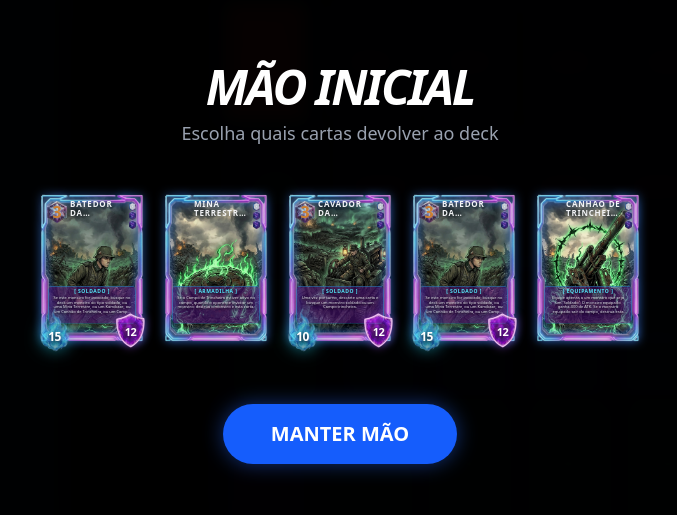
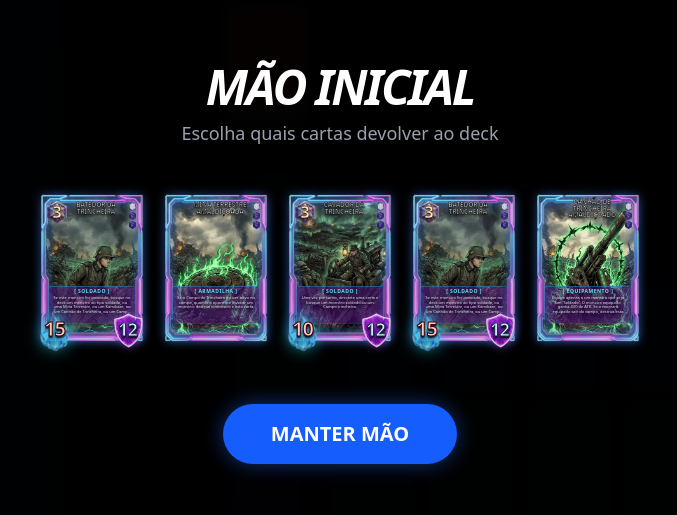
Before and after one commit to MateusPereiraFranco/battlecardstrip, a Next.js app: page /game in a window 1280 px wide. Shown: the part 137-652 px from the top of the page, without its empty margins (300-977 px from the left). Built offline with nearby package versions, Linux system fonts and the light colour scheme.

Commit message:
Ajustando o nome da carta. dando destaque para os numeros. tirando o fantasma da carta quando arrastada para invocar/baixar

```diff
--- a/src/components/game/CardDetail.tsx
+++ b/src/components/game/CardDetail.tsx
@@ -3,34 +3,21 @@ import React from "react";
 import Image from "next/image";
 import { Card } from "../../types/card";
 import { getEffectiveStats } from "../../utils/rules";
+// 👇 IMPORTA TODAS AS UTILIDADES DE VISUAL AQUI
+import {
+  getDynamicAssets,
+  getNivelNeonClass,
+  GLASS_CLIP_PATH,
+  getStatColorClass,
+  getCardTypeLabel,
+  getCardNameClass,
+} from "../../utils/cardVisuals";
 
 interface CardDetailProps {
   card: Card | null;
   activeFieldSpells?: (Card | null)[];
   equipments?: (Card | null)[];
 }
-
-const getDynamicAssets = (card: Card) => {
-  let assets = {
-    border: "/images/cardElements/borda.png",
-    levelGem: "/images/cardElements/gemaCarta.png",
-    manaFilled: "/images/cardElements/gemaGastoPreenchido.png",
-    manaEmpty: "/images/cardElements/gemaGastoVazio.png",
-    atkIcon: "/images/cardElements/chamas2.png",
-    defIcon: "/images/cardElements/escudo.png",
-  };
-  return assets;
-};
-
-const getNivelNeonClass = (level: number): string => {
-  if (level <= 4)
-    return "text-[#CD7F32] drop-shadow-[0_0_10px_rgba(205,127,50,0.8)]";
-  if (level <= 6)
-    return "text-[#C0C0C0] drop-shadow-[0_0_10px_rgba(192,192,192,0.8)]";
-  if (level <= 8)
-    return "text-[#FFD700] drop-shadow-[0_0_15px_rgba(255,215,0,0.9)]";
-  return "text-[#b9f2ff] drop-shadow-[0_0_20px_rgba(185,242,255,1)]";
-};
 
 export default function CardDetail({
   card,
@@ -52,7 +39,7 @@ export default function CardDetail({
   const isMonster = "attack" in card;
   const assets = getDynamicAssets(card);
   const monsterLevel = "level" in card ? card.level : 1;
-  const neonClass = getNivelNeonClass(monsterLevel);
+  const neonClass = getNivelNeonClass(monsterLevel, "lg");
 
   return (
     <div className="w-full h-full flex flex-col gap-6 pb-4 overflow-y-auto custom-scrollbar">
@@ -92,7 +79,7 @@ export default function CardDetail({
                   className="object-contain"
                 />
                 <span
-                  className={`relative z-10 ${neonClass} font-black text-[35px] pb-1`}
+                  className={`relative z-10 ${neonClass} font-black text-[30px] pb-1`}
                 >
                   {monsterLevel}
                 </span>
@@ -103,7 +90,7 @@ export default function CardDetail({
               {[...Array(3)].map((_, i) => (
                 <div
                   key={i}
-                  className="relative w-[20px] h-[45px] mix-blend-screen drop-shadow-[0_0_5px_rgba(255,255,255,0.5)]"
+                  className="relative w-[17px] h-[42px] mix-blend-screen drop-shadow-[0_0_5px_rgba(255,255,255,0.5)]"
                 >
                   <Image
                     src={
@@ -117,25 +104,18 @@ export default function CardDetail({
               ))}
             </div>
 
-            <div className="absolute top-[4%] left-[28%] right-[16%] h-[15%] flex items-start justify-start">
-              <span className="text-[22px] font-black text-gray-100 uppercase tracking-widest drop-shadow-[0_4px_6px_rgba(0,0,0,1)] line-clamp-2 leading-[1.1]">
+            <div className="absolute top-[4%] left-[15%] right-[7%] h-[15%] flex items-center justify-center">
+              <span className={`text-[17px] ${getCardNameClass("sm")}`}>
                 {card.name}
               </span>
             </div>
 
-            {/* 👇 BASE CENTRAL: Cor Roxa Adicionada (bg-purple-900/50) 👇 */}
-            {/* Você pode mudar o '50' para '30' (mais transparente) ou '70' (mais sólido) */}
             <div
               className="absolute bottom-[11%] left-1/2 -translate-x-1/2 w-[88%] h-[26%] bg-purple-900/50 backdrop-blur-md border-[2px] border-cyan-400/30 flex flex-col items-center justify-start p-2 shadow-[0_8px_20px_rgba(0,0,0,0.8)] z-20"
-              style={{
-                clipPath:
-                  "polygon(3% 0, 97% 0, 100% 10%, 100% 90%, 97% 100%, 3% 100%, 0 90%, 0 10%)",
-              }}
+              style={{ clipPath: GLASS_CLIP_PATH }} // 👈 Reciclado!
             >
               <span className="text-[12px] text-cyan-300 font-bold uppercase tracking-widest text-center leading-none mb-1 drop-shadow-[0_2px_4px_rgba(0,0,0,1)]">
-                {isMonster
-                  ? `[ ${"race" in card ? card.race : "Normal"} ]`
-                  : `[ ${card.cardType === "Spell" ? "Mágica" : card.cardType === "EquipSpell" ? "Equipamento" : card.cardType === "Trap" ? "Armadilha" : "Campo"} ]`}
+                {getCardTypeLabel(card)} {/* 👈 Reciclado! */}
               </span>
               <div className="text-[11px] text-gray-200 leading-[1.3] text-center overflow-hidden line-clamp-4 w-full px-1 font-medium drop-shadow-[0_2px_2px_rgba(0,0,0,1)]">
                 {card.description || "Sem descrição disponível."}
@@ -144,7 +124,6 @@ export default function CardDetail({
 
             {isMonster && currentStats && (
               <>
-                {/* 👇 CHAMAS DE ATK: Adicionado z-30 para ficar por cima do vidro 👇 */}
                 <div className="absolute -bottom-[20px] -left-[25px] w-[120px] h-[120px] flex items-center justify-center drop-shadow-[0_0_15px_rgba(34,211,238,0.8)] z-30">
                   <Image
                     src={assets.atkIcon}
@@ -152,14 +131,14 @@ export default function CardDetail({
                     fill
                     className="object-contain opacity-70"
                   />
+                  {/* 👇 Atualizado: Passando "atk" 👇 */}
                   <span
-                    className={`relative z-10 top-5 text-[34px] font-black drop-shadow-[0_4px_4px_rgba(0,0,0,1)] tracking-tighter ${currentStats.isBuffed ? "text-green-300" : "text-white"}`}
+                    className={`relative z-10 top-5 text-[34px] font-black tracking-tighter ${getStatColorClass(currentStats.isBuffed, "atk", "lg")}`}
                   >
                     {currentStats.attack}
                   </span>
                 </div>
 
-                {/* 👇 ESCUDO DE DEF: Adicionado z-30 para ficar por cima do vidro 👇 */}
                 <div className="absolute -bottom-[15px] -right-[15px] w-[90px] h-[90px] flex items-center justify-center mix-blend-screen drop-shadow-[0_0_10px_rgba(168,85,247,0.5)] z-30">
                   <Image
                     src={assets.defIcon}
@@ -167,8 +146,9 @@ export default function CardDetail({
                     fill
                     className="object-contain"
                   />
+                  {/* 👇 Atualizado: Passando "def" 👇 */}
                   <span
-                    className={`relative z-10 top-1 text-[28px] font-black drop-shadow-[0_4px_4px_rgba(0,0,0,1)] tracking-tighter ${currentStats.isBuffed ? "text-green-300" : "text-white"}`}
+                    className={`relative z-10 top-1 text-[28px] font-black tracking-tighter ${getStatColorClass(currentStats.isBuffed, "def", "lg")}`}
                   >
                     {currentStats.defense}
                   </span>
--- a/src/components/game/CardView.tsx
+++ b/src/components/game/CardView.tsx
@@ -6,42 +6,33 @@ import Image from "next/image";
 import { Card } from "../../types/card";
 import { motion } from "framer-motion";
 import { getEffectiveStats } from "../../utils/rules";
+// 👇 IMPORTA TODAS AS UTILIDADES DE VISUAL AQUI
+import {
+  getDynamicAssets,
+  getNivelNeonClass,
+  GLASS_CLIP_PATH,
+  getStatColorClass,
+  getCardTypeLabel,
+  getCardNameClass,
+} from "../../utils/cardVisuals";
 
+// ... (Mantenha a Interface CardViewProps igual)
 interface CardViewProps {
   card: Card | null;
   activeFieldSpells?: (Card | null)[];
   equipments?: (Card | null)[];
   onClick?: (card: Card) => void;
-  onPlayCard?: (card: Card) => void;
+  onPlayCard?: (card: Card, targetZoneIndex?: number) => void;
   disableDrag?: boolean;
   isAttacking?: boolean;
   attackTrajectory?: { x: number; y: number } | null;
   isOpponent?: boolean;
+  onDragStart?: () => void;
+  onDragEnd?: () => void;
 }
 
-const getDynamicAssets = (card: Card) => {
-  let assets = {
-    border: "/images/cardElements/borda.png",
-    levelGem: "/images/cardElements/gemaCarta.png",
-    manaFilled: "/images/cardElements/gemaGastoPreenchido.png",
-    manaEmpty: "/images/cardElements/gemaGastoVazio.png",
-    atkIcon: "/images/cardElements/chamas2.png",
-    defIcon: "/images/cardElements/escudo.png",
-  };
-  return assets;
-};
-
-const getNivelNeonClass = (level: number): string => {
-  if (level <= 4)
-    return "text-[#CD7F32] drop-shadow-[0_0_8px_rgba(205,127,50,1)]";
-  if (level <= 6)
-    return "text-[#C0C0C0] drop-shadow-[0_0_8px_rgba(192,192,192,1)]";
-  if (level <= 8)
-    return "text-[#FFD700] drop-shadow-[0_0_10px_rgba(255,215,0,1)]";
-  return "text-[#b9f2ff] drop-shadow-[0_0_15px_rgba(185,242,255,1)]";
-};
-
 export default function CardView({
+  // ... (Mantenha as props igual)
   card,
   activeFieldSpells = [],
   equipments = [],
@@ -51,6 +42,8 @@ export default function CardView({
   isAttacking = false,
   attackTrajectory = null,
   isOpponent = false,
+  onDragEnd,
+  onDragStart,
 }: CardViewProps) {
   if (!card) return null;
 
@@ -67,8 +60,9 @@ export default function CardView({
   const isMonster = "attack" in card;
   const assets = getDynamicAssets(card);
   const monsterLevel = "level" in card ? card.level : 1;
-  const neonClass = getNivelNeonClass(monsterLevel);
+  const neonClass = getNivelNeonClass(monsterLevel, "sm");
 
+  // ... (Mantenha o IF do card.isFaceDown inteiro como já está)
   if (card.isFaceDown) {
     return (
       <motion.div
@@ -91,6 +85,7 @@ export default function CardView({
     );
   }
 
+  // 👇 MUDANÇAS DAQUI PARA BAIXO 👇
   return (
     <motion.div
       onClick={() => onClick && onClick(card)}
@@ -98,9 +93,43 @@ export default function CardView({
       drag={!disableDrag}
       dragSnapToOrigin={true}
       initial={{ rotate: finalRotation }}
+      onDragStart={() => {
+        if (!disableDrag && onDragStart) onDragStart();
+      }}
       onDragEnd={(event, info) => {
-        if (!disableDrag && info.offset.y < -100 && onPlayCard)
+        if (disableDrag) return;
+
+        if (onDragEnd) onDragEnd();
+
+        const targetEl = event.target as HTMLElement;
+        targetEl.style.pointerEvents = "none";
+
+        // 2. Pega exatamente qual elemento (slot) está embaixo do mouse
+        const dropTarget = document.elementFromPoint(
+          info.point.x,
+          info.point.y,
+        );
+
+        // 3. Liga o clique da carta de volta
+        targetEl.style.pointerEvents = "auto";
+
+        // 4. Procura se caiu em alguma zona válida da mesa
+        const zoneElement = dropTarget?.closest(
+          '[id^="my-monster-"], [id^="my-spell-"], #my-field-zone',
+        );
+
+        if (zoneElement && onPlayCard) {
+          // Extrai o número do final do ID do slot (ex: "my-monster-2" -> 2)
+          let index: number | undefined = undefined;
+          const parts = zoneElement.id.split("-");
+          if (parts.length === 3 && !isNaN(parseInt(parts[2]))) {
+            index = parseInt(parts[2]);
+          }
+          onPlayCard(card, index); // Manda jogar exatamente no slot escolhido!
+        } else if (info.offset.y < -100 && onPlayCard) {
+          // Se não caiu em slot nenhum, mas jogou pra cima, auto-completa
           onPlayCard(card);
+        }
       }}
       animate={
         isAttacking && attackTrajectory
@@ -174,24 +203,21 @@ export default function CardView({
           ))}
         </div>
 
-        <div className="absolute top-[4%] left-[28%] right-[16%] h-[15%] flex items-start justify-start">
-          <span className="text-[8px] font-black text-gray-100 uppercase tracking-widest drop-shadow-[0_2px_4px_rgba(0,0,0,1)] line-clamp-2 leading-[1.1]">
+        <div className="absolute top-[4%] left-[18%] right-[10%] h-[12%] flex items-center justify-center">
+          {/* 👇 Fonte reduzida de 8px para 6.5px, combinada com a nova fonte fina do cardVisuals! */}
+          <span
+            className={`text-[6.5px] leading-none ${getCardNameClass("sm")}`}
+          >
             {card.name}
           </span>
         </div>
 
-        {/* 👇 BASE CENTRAL: bg-purple-900/50 👇 */}
         <div
           className="absolute bottom-[11%] left-1/2 -translate-x-1/2 w-[88%] h-[26%] bg-purple-900/50 backdrop-blur-md border-[1px] border-cyan-400/30 flex flex-col items-center justify-start p-[2px] shadow-[0_4px_10px_rgba(0,0,0,0.8)] z-20"
-          style={{
-            clipPath:
-              "polygon(3% 0, 97% 0, 100% 10%, 100% 90%, 97% 100%, 3% 100%, 0 90%, 0 10%)",
-          }}
+          style={{ clipPath: GLASS_CLIP_PATH }} // 👈 Reciclado!
         >
           <span className="text-[5px] text-cyan-300 font-bold uppercase tracking-widest text-center leading-none mb-[2px] drop-shadow-[0_1px_2px_rgba(0,0,0,1)]">
-            {isMonster
-              ? `[ ${"race" in card ? card.race : "Normal"} ]`
-              : `[ ${card.cardType === "Spell" ? "Mágica" : card.cardType === "EquipSpell" ? "Equipamento" : card.cardType === "Trap" ? "Armadilha" : "Campo"} ]`}
+            {getCardTypeLabel(card)} {/* 👈 Reciclado e super limpo! */}
           </span>
           <div className="text-[4px] text-gray-200 leading-[1.2] text-center overflow-hidden line-clamp-4 w-full px-[2px] font-medium drop-shadow-[0_1px_1px_rgba(0,0,0,1)]">
             {card.description || "Sem descrição disponível."}
@@ -200,23 +226,22 @@ export default function CardView({
 
         {isMonster && currentStats && (
           <>
-            {/* 👇 CHAMAS DE ATK: z-30 👇 */}
             <div className="absolute -bottom-3 -left-[10px] w-[45px] h-[45px] flex items-center justify-center drop-shadow-[0_0_8px_rgba(34,211,238,0.8)] z-30">
               <Image
                 src={assets.atkIcon}
                 alt="ATK"
                 fill
-                className="object-contain opacity-60"
+                className="object-contain opacity-70"
               />
+              {/* 👇 Atualizado: Passando "atk" 👇 */}
               <span
-                className={`relative z-10 top-2 text-[12px] font-black drop-shadow-[0_2px_2px_rgba(0,0,0,1)] tracking-tighter ${currentStats.isBuffed ? "text-green-300" : "text-white"}`}
+                className={`relative z-10 text-[20px] font-black tracking-tighter ${getStatColorClass(currentStats.isBuffed, "atk", "sm")}`}
               >
                 {currentStats.attack}
               </span>
             </div>
 
-            {/* 👇 ESCUDO DE DEF: z-30 👇 */}
-            <div className="absolute -bottom-2 -right-[6px] w-[35px] h-[35px] flex items-center justify-center mix-blend-screen drop-shadow-[0_0_5px_rgba(168,85,247,0.5)] z-30">
+            <div className="absolute -bottom-2 -right-[4px] w-[35px] h-[35px] flex items-center justify-center mix-blend-screen drop-shadow-[0_0_5px_rgba(168,85,247,0.5)] z-30">
               <Image
                 src={assets.defIcon}
                 alt="DEF"
@@ -224,7 +249,7 @@ export default function CardView({
                 className="object-contain"
               />
               <span
-                className={`relative z-10 top-[2px] text-[11px] font-black drop-shadow-[0_2px_2px_rgba(0,0,0,1)] tracking-tighter ${currentStats.isBuffed ? "text-green-300" : "text-white"}`}
+                className={`relative z-10 top-[-1px] -right-[-1px] text-[18px] font-black tracking-tighter ${getStatColorClass(currentStats.isBuffed, "def", "sm")}`}
               >
                 {currentStats.defense}
               </span>
--- /dev/null
+++ b/src/utils/cardVisuals.ts
@@ -0,0 +1,104 @@
+// src/utils/cardVisuals.ts
+import { Card } from "../types/card";
+
+export const getDynamicAssets = (card: Card) => {
+  return {
+    border: "/images/cardElements/borda.png",
+    levelGem: "/images/cardElements/gemaCarta.png",
+    manaFilled: "/images/cardElements/gemaGastoPreenchido.png",
+    manaEmpty: "/images/cardElements/gemaGastoVazio.png",
+    atkIcon: "/images/cardElements/chamas2.png",
+    defIcon: "/images/cardElements/escudo.png",
+  };
+};
+
+// 👇 2. Cores Neon do Level (Agora com Tamanho P e G)
+export const getNivelNeonClass = (
+  level: number,
+  size: "sm" | "lg" = "sm",
+): string => {
+  if (size === "lg") {
+    if (level <= 4)
+      return "text-[#FFE4C4] [-webkit-text-stroke:1px_#4A2E1B] [text-shadow:0_3px_2px_rgba(0,0,0,0.8),0_0_15px_rgba(205,127,50,1)]";
+    if (level <= 6)
+      return "text-[#F8F8FF] [-webkit-text-stroke:1px_#2F4F4F] [text-shadow:0_3px_2px_rgba(0,0,0,0.8),0_0_15px_rgba(192,192,192,1)]";
+    if (level <= 8)
+      return "text-[#FFF8DC] [-webkit-text-stroke:1.5px_#8B6508] [text-shadow:0_3px_2px_rgba(0,0,0,0.8),0_0_20px_rgba(255,215,0,1)]";
+    return "text-[#E0FFFF] [-webkit-text-stroke:1.5px_#00688B] [text-shadow:0_3px_2px_rgba(0,0,0,0.8),0_0_25px_rgba(0,255,255,1)]";
+  } else {
+    // SM: Borda de 0.5px para não engolir o texto pequeno
+    if (level <= 4)
+      return "text-[#FFE4C4] [-webkit-text-stroke:0.5px_#4A2E1B] [text-shadow:0_1px_2px_rgba(0,0,0,1),0_0_5px_rgba(205,127,50,1)]";
+    if (level <= 6)
+      return "text-[#F8F8FF] [-webkit-text-stroke:0.5px_#2F4F4F] [text-shadow:0_1px_2px_rgba(0,0,0,1),0_0_5px_rgba(192,192,192,1)]";
+    if (level <= 8)
+      return "text-[#FFF8DC] [-webkit-text-stroke:0.5px_#8B6508] [text-shadow:0_1px_2px_rgba(0,0,0,1),0_0_6px_rgba(255,215,0,1)]";
+    return "text-[#E0FFFF] [-webkit-text-stroke:0.5px_#00688B] [text-shadow:0_1px_2px_rgba(0,0,0,1),0_0_8px_rgba(0,255,255,1)]";
+  }
+};
+
+export const GLASS_CLIP_PATH =
+  "polygon(3% 0, 97% 0, 100% 10%, 100% 90%, 97% 100%, 3% 100%, 0 90%, 0 10%)";
+
+// 4. Cores e Contorno do ATK/DEF (Agora com Contraste Extremo)
+export const getStatColorClass = (
+  isBuffed: boolean,
+  statType: "atk" | "def",
+  size: "sm" | "lg" = "sm",
+): string => {
+  if (size === "lg") {
+    if (statType === "atk") {
+      return isBuffed
+        ? // BUFFADO: Amarelo Ouro Vivo | Borda Marrom Escura Grossa | Sombra Preta Sólida + Brilho Vermelho
+          "text-[#fbbf24] [-webkit-text-stroke:2.5px_#422006] [text-shadow:0_4px_4px_rgba(0,0,0,1),0_0_15px_rgba(220,38,38,1)]"
+        : // NORMAL: Vermelho Claro/Rosado | Borda Vinho Quase Preta | Sombra Preta Sólida
+          "text-[#ffcaca] [-webkit-text-stroke:2.5px_#3f0000] [text-shadow:0_4px_6px_rgba(0,0,0,1),0_0_10px_rgba(0,0,0,0.8)]";
+    } else {
+      return isBuffed
+        ? // BUFFADO: Verde Menta | Borda Verde Escura Grossa | Sombra Preta Sólida + Brilho Esmeralda
+          "text-[#a7f3d0] [-webkit-text-stroke:2.5px_#064e3b] [text-shadow:0_4px_4px_rgba(0,0,0,1),0_0_15px_rgba(16,185,129,1)]"
+        : // NORMAL: Azul Claro | Borda Azul Marinho Escura | Sombra Preta Sólida
+          "text-[#e0f2fe] [-webkit-text-stroke:2.5px_#082f49] [text-shadow:0_4px_6px_rgba(0,0,0,1)]";
+    }
+  } else {
+    // TAMANHO SM (Miniaturas na Mesa/Mão) - Bordas finas mas muito escuras para leitura perfeita
+    if (statType === "atk") {
+      return isBuffed
+        ? "text-[#fbbf24] [-webkit-text-stroke:1px_#422006] [text-shadow:0_2px_2px_rgba(0,0,0,1),0_0_6px_rgba(220,38,38,1)]"
+        : "text-[#ffcaca] [-webkit-text-stroke:1px_#3f0000] [text-shadow:0_2px_2px_rgba(0,0,0,1)]";
+    } else {
+      return isBuffed
+        ? "text-[#a7f3d0] [-webkit-text-stroke:1px_#064e3b] [text-shadow:0_2px_2px_rgba(0,0,0,1),0_0_6px_rgba(16,185,129,1)]"
+        : "text-[#e0f2fe] [-webkit-text-stroke:1px_#082f49] [text-shadow:0_2px_2px_rgba(0,0,0,1)]";
+    }
+  }
+};
+
+export const getCardTypeLabel = (card: Card): string => {
+  if ("attack" in card) {
+    return `[ ${"race" in card ? card.race : "Normal"} ]`;
+  }
+  switch (card.cardType) {
+    case "Spell":
+      return "[ Mágica ]";
+    case "EquipSpell":
+      return "[ Equipamento ]";
+    case "Trap":
+      return "[ Armadilha ]";
+    case "FieldSpell":
+      return "[ Campo ]";
+    default:
+      return "[ Carta ]";
+  }
+};
+
+// 6. Estilo do Nome da Carta (Fonte clássica, uma linha, contorno e sombra)
+export const getCardNameClass = (size: "sm" | "lg" = "sm"): string => {
+  if (size === "lg") {
+    // Zoom da esquerda: Removido 'truncate' e 'w-full' para evitar bugs de alinhamento
+    return "font-serif font-black text-white uppercase text-center tracking-wider [-webkit-text-stroke:1px_#000] [text-shadow:0_4px_6px_rgba(0,0,0,1),0_0_15px_rgba(255,255,255,0.4)]";
+  } else {
+    // Miniatura da mesa: Removido 'truncate' e adicionado 'break-words' como segurança
+    return "font-sans font-black text-white uppercase text-center break-words tracking-tight [-webkit-text-stroke:0.5px_#000] [text-shadow:0_2px_3px_rgba(0,0,0,1),0_0_5px_rgba(255,255,255,0.4)]";
+  }
+};
--- a/src/utils/rules.ts
+++ b/src/utils/rules.ts
@@ -32,8 +32,8 @@ export const getEffectiveStats = (
   validFieldSpells.forEach((spell) => {
     // Efeito do Campo de Trincheira
     if (spell.name.includes("Trincheira") && card.race === "Soldado") {
-      finalAtk += 200;
-      finalDef += 200;
+      finalAtk += 2;
+      finalDef += 2;
     }
   });
 
@@ -90,7 +90,7 @@ export const isValidEquipTarget = (
 export const getEquipBuff = (equipCard: Card): { atk: number; def: number } => {
   switch (equipCard.name) {
     case "Canhão de Trincheira Amaldiçoado":
-      return { atk: 400, def: 0 };
+      return { atk: 4, def: 0 };
     // case "Escudo Místico":
     //   return { atk: 0, def: 500 };
     default:
```
Also changed, not shown: src/app/game/page.tsx (+25 -10 lines), src/components/game/PlayerHand.tsx (+6 -24 lines).
